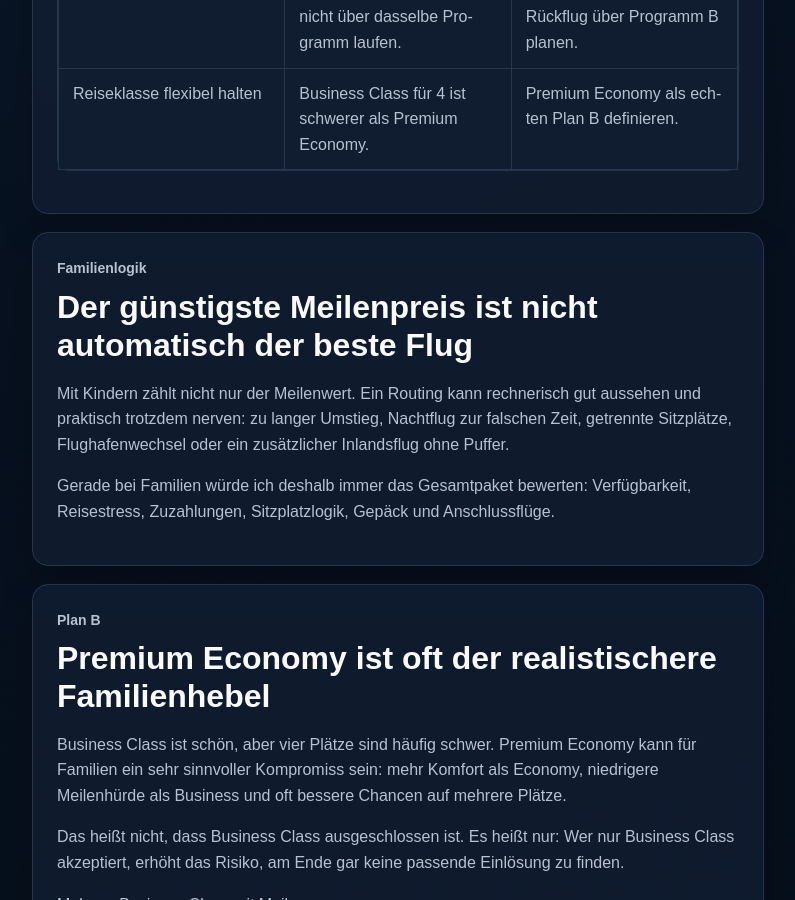
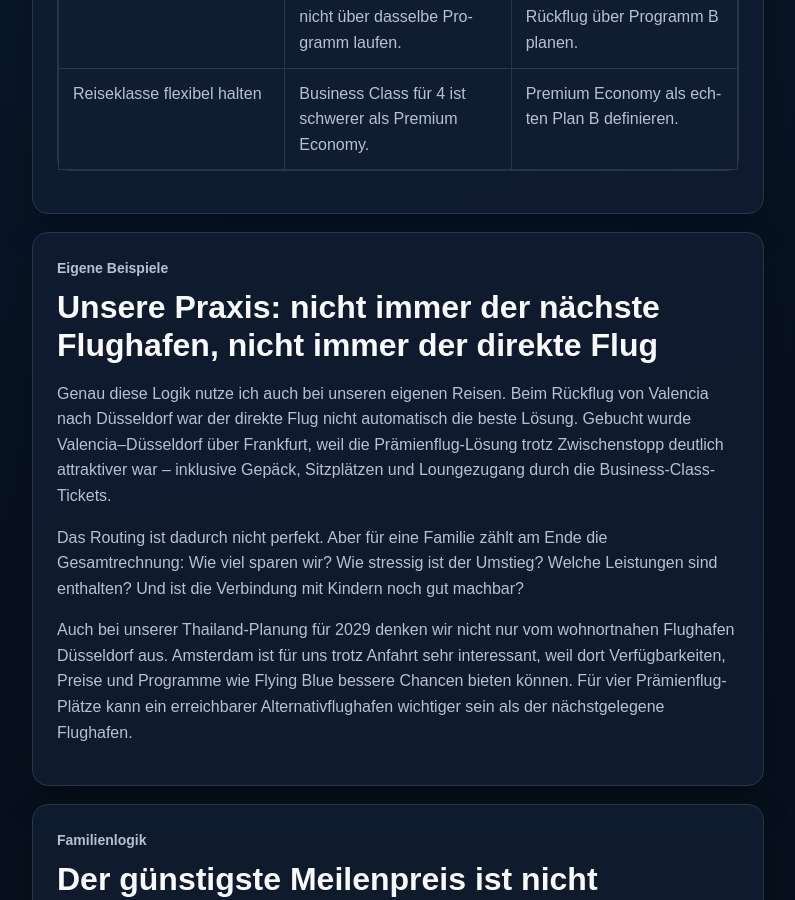
Before and after one commit to Praemienflug-Planer/miles-planer, a Jekyll site: the page built from vier-praemienflug-plaetze-finden/index.html, in a window 1280 px wide and 900 px high, scrolled down 1673 px. Shown: the whole window, without its empty margins (68-863 px from the left). Built offline with Jekyll 4.4.1, drawn with Linux system fonts in a browser that asks for light colours.

Commit message:
Add personal routing examples to four award seats page

```diff
--- a/vier-praemienflug-plaetze-finden/index.html
+++ b/vier-praemienflug-plaetze-finden/index.html
@@ -16,7 +16,7 @@ layout: default
   <meta property="og:url" content="https://praemienflug-planer.github.io/miles-planer/vier-praemienflug-plaetze-finden/" />
   <meta property="og:site_name" content="Prämienflug-Planer" />
   <script type="application/ld+json">{"@context":"https://schema.org","@type":"Article","headline":"4 Prämienflug-Plätze finden: Familienstrategie","description":"Ein Ratgeber für Familien, die vier Prämienflug-Plätze mit Meilen realistisch planen möchten.","author":{"@type":"Person","name":"Dominik Hermanski"},"publisher":{"@type":"Organization","name":"Prämienflug-Planer"},"mainEntityOfPage":"https://praemienflug-planer.github.io/miles-planer/vier-praemienflug-plaetze-finden/","inLanguage":"de-DE"}</script>
-  <link rel="stylesheet" href="/miles-planer/assets/css/site.css?v=20260521-four-seats-text-1" />
+  <link rel="stylesheet" href="/miles-planer/assets/css/site.css?v=20260521-four-seats-text-2" />
   <script src="/miles-planer/assets/js/navigation-shell.js?v=20260518-2" defer></script>
 </head>
 <body>
@@ -28,6 +28,8 @@ layout: default
     <div class="article-card seo-card"><p class="eyebrow">Problem</p><h2>Warum vier Plätze so viel schwieriger sind</h2><p>Viele Meilenbeispiele zeigen einen einzelnen verfügbaren Sitz. Das ist für Inspiration okay, hilft Familien aber nur begrenzt. Vier Plätze bedeuten nicht nur viermal Meilenbedarf und viermal Zuzahlung. Es bedeutet vor allem: vier Plätze müssen gleichzeitig freigegeben sein.</p><p>In Schulferien wird genau das schwierig. Die Nachfrage ist hoch, viele Programme bepreisen dynamisch und Airlines geben Premium-Sitze nicht unbegrenzt als Prämienplätze frei.</p><div class="warning-box"><strong>Praxisregel:</strong><br><br>Bei Familien ist Verfügbarkeit oft wichtiger als der theoretisch beste Sweet Spot. Ein etwas teurerer Award, der wirklich für vier Personen buchbar ist, kann besser sein als ein perfekter Einzelwert.</div></div>
 
     <div class="article-card seo-card" id="strategie"><p class="eyebrow">Strategie</p><h2>Was die Chancen auf 4 Plätze verbessert</h2><div class="seo-table-wrap"><table class="seo-table"><thead><tr><th>Hebel</th><th>Warum er hilft</th><th>Praktische Umsetzung</th></tr></thead><tbody><tr><td>Früh suchen</td><td>Viele gute Plätze erscheinen nahe Öffnung des Buchungsfensters.</td><td>T-360/T-355 grob im Blick behalten und früh testen.</td></tr><tr><td>Abflughäfen erweitern</td><td>Mehr Flughäfen bedeuten mehr mögliche Verfügbarkeiten.</td><td>FRA, DUS, AMS, BRU, CDG oder LHR prüfen, wenn erreichbar.</td></tr><tr><td>Programme kombinieren</td><td>Ein Programm findet selten immer die perfekte Lösung.</td><td>Flying Blue, Miles &amp; More, Avios und flexible Amex-Punkte getrennt prüfen.</td></tr><tr><td>One-Way denken</td><td>Hin- und Rückflug müssen nicht über dasselbe Programm laufen.</td><td>Hinflug über Programm A, Rückflug über Programm B planen.</td></tr><tr><td>Reiseklasse flexibel halten</td><td>Business Class für 4 ist schwerer als Premium Economy.</td><td>Premium Economy als echten Plan B definieren.</td></tr></tbody></table></div></div>
+
+    <div class="article-card seo-card"><p class="eyebrow">Eigene Beispiele</p><h2>Unsere Praxis: nicht immer der nächste Flughafen, nicht immer der direkte Flug</h2><p>Genau diese Logik nutze ich auch bei unseren eigenen Reisen. Beim Rückflug von Valencia nach Düsseldorf war der direkte Flug nicht automatisch die beste Lösung. Gebucht wurde Valencia–Düsseldorf über Frankfurt, weil die Prämienflug-Lösung trotz Zwischenstopp deutlich attraktiver war – inklusive Gepäck, Sitzplätzen und Loungezugang durch die Business-Class-Tickets.</p><p>Das Routing ist dadurch nicht perfekt. Aber für eine Familie zählt am Ende die Gesamtrechnung: Wie viel sparen wir? Wie stressig ist der Umstieg? Welche Leistungen sind enthalten? Und ist die Verbindung mit Kindern noch gut machbar?</p><p>Auch bei unserer Thailand-Planung für 2029 denken wir nicht nur vom wohnortnahen Flughafen Düsseldorf aus. Amsterdam ist für uns trotz Anfahrt sehr interessant, weil dort Verfügbarkeiten, Preise und Programme wie Flying Blue bessere Chancen bieten können. Für vier Prämienflug-Plätze kann ein erreichbarer Alternativflughafen wichtiger sein als der nächstgelegene Flughafen.</p></div>
 
     <div class="article-card seo-card"><p class="eyebrow">Familienlogik</p><h2>Der günstigste Meilenpreis ist nicht automatisch der beste Flug</h2><p>Mit Kindern zählt nicht nur der Meilenwert. Ein Routing kann rechnerisch gut aussehen und praktisch trotzdem nerven: zu langer Umstieg, Nachtflug zur falschen Zeit, getrennte Sitzplätze, Flughafenwechsel oder ein zusätzlicher Inlandsflug ohne Puffer.</p><p>Gerade bei Familien würde ich deshalb immer das Gesamtpaket bewerten: Verfügbarkeit, Reisestress, Zuzahlungen, Sitzplatzlogik, Gepäck und Anschlussflüge.</p></div>
 
```
